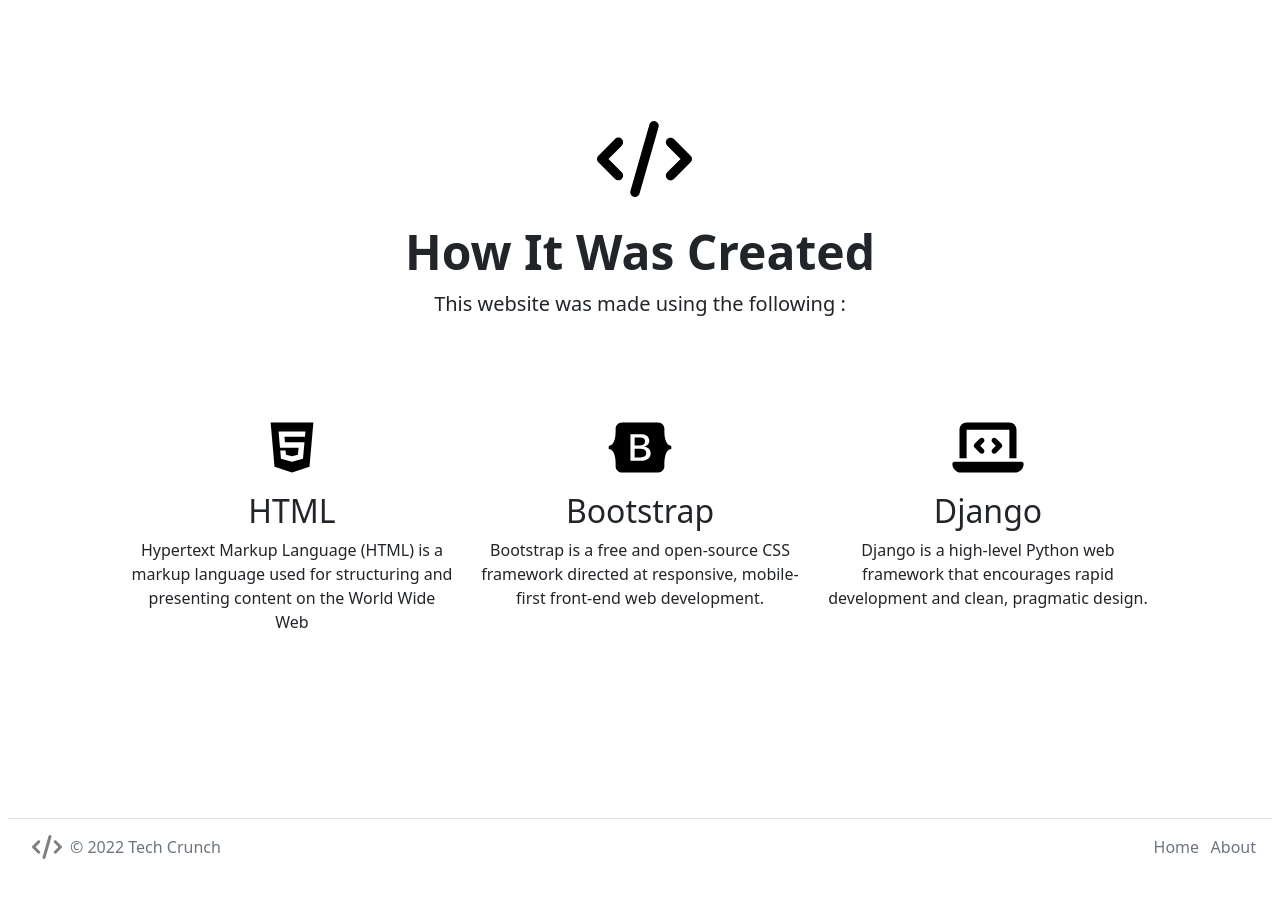
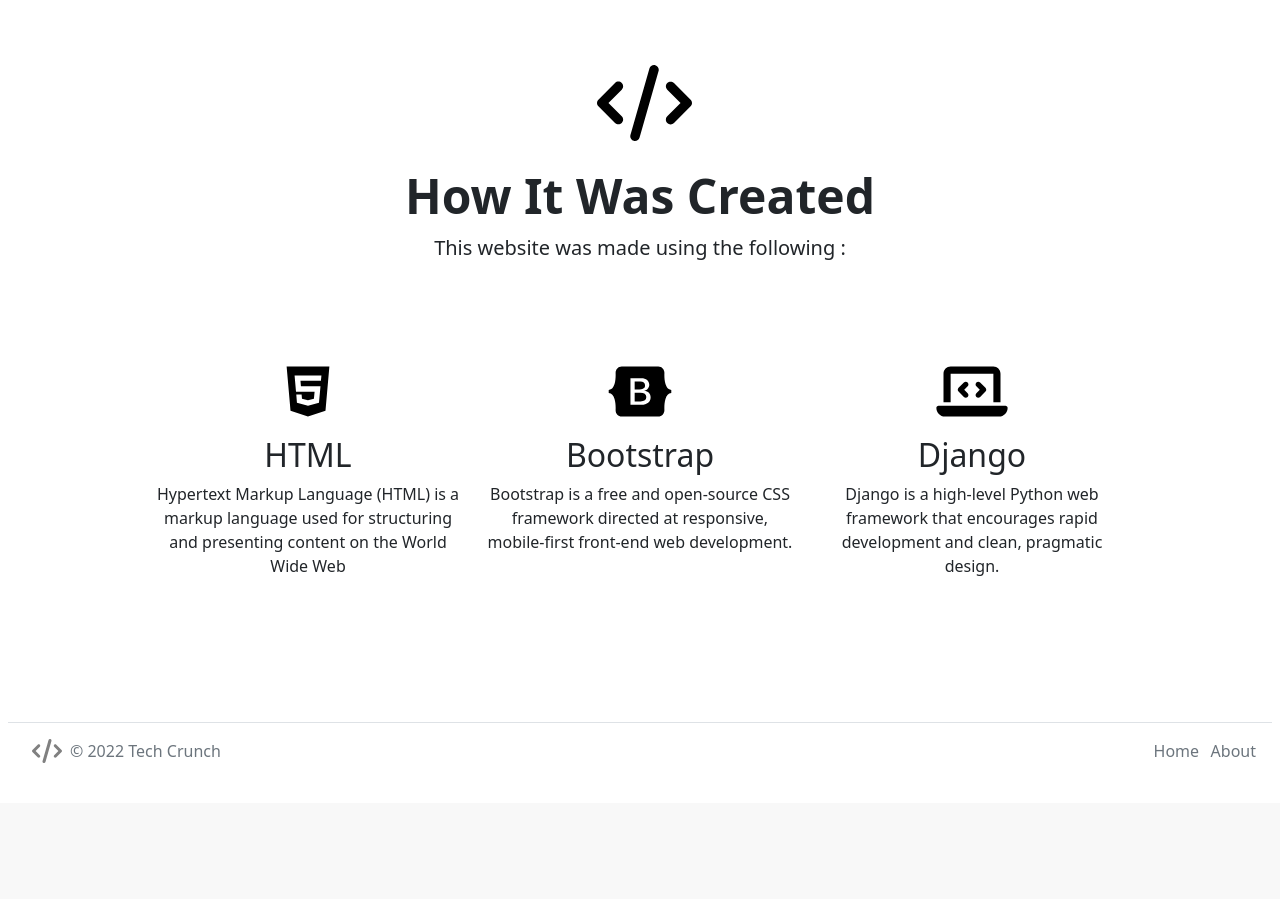
Before and after one commit to kj-1809/DjangoBlogWebsite, a Django app: page /about/ in a window 1280 px wide. Shown: the part 629-1528 px from the top of the page. After the commit the page ends 1392 px from the top, so only its background shows below. Run offline with Django 4.2, Linux system fonts and the light colour scheme.

Commit message:
Made some dumb changes

```diff
--- a/blogs/templates/blog_detail.html
+++ b/blogs/templates/blog_detail.html
@@ -2,7 +2,7 @@
 
 <!-- BLOG TITLE CONTAINER  -->
 <div class="title-container my-0">
-  <div class="px-4 py-1 my-2 text-center">
+  <div class="px-4 py-1 my-5 text-center">
     <h1 class="display-5 fw-bold">{{blog.title}}</h1>
   </div>
 </div>
--- a/templates/about.html
+++ b/templates/about.html
@@ -24,7 +24,7 @@
 <!-- INFORMATION ABOUT THE WEBSITE (HOW WE MADE IT, WHAT WE USED) -->
 <div class="container my-0">
   <!-- HEADING AND SITE LOGO -->
-  <div class="px-4 py-5 my-4 text-center">
+  <div class="px-4 py-2 my-2 text-center">
     <svg
       class="logo ms-2"
       width="95"
@@ -42,7 +42,7 @@
     </div>
     <!-- LIST OF COMPONENTS USED  -->
     <div class="features-container mt-0 mb-0">
-      <div class="container px-4 py-5" id="featured-3">
+      <div class="container px-5 py-5" id="featured-3">
         <div class="row g-4 py-5 row-cols-1 row-cols-lg-3">
           <div class="feature col">
             <div
```
